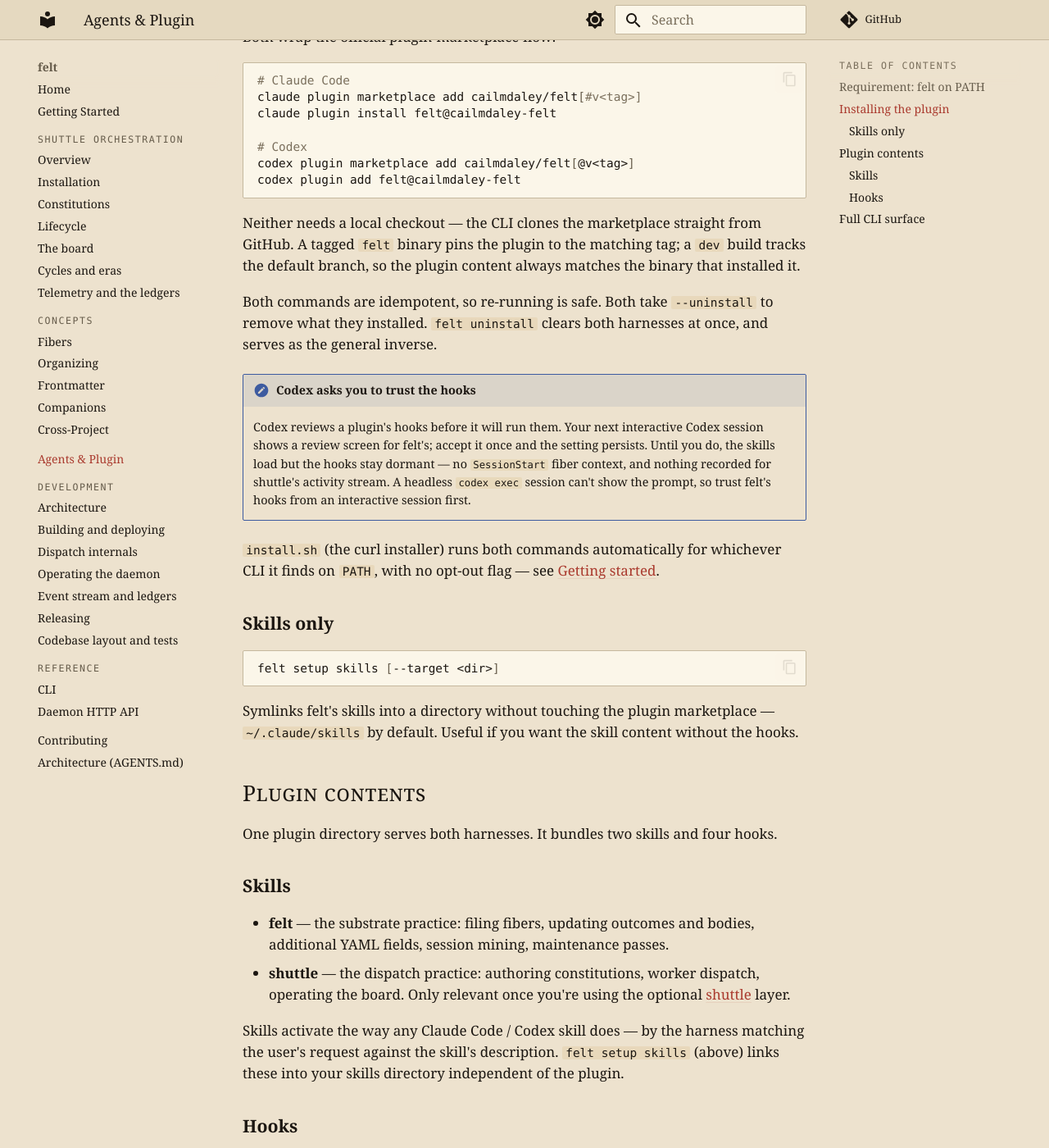
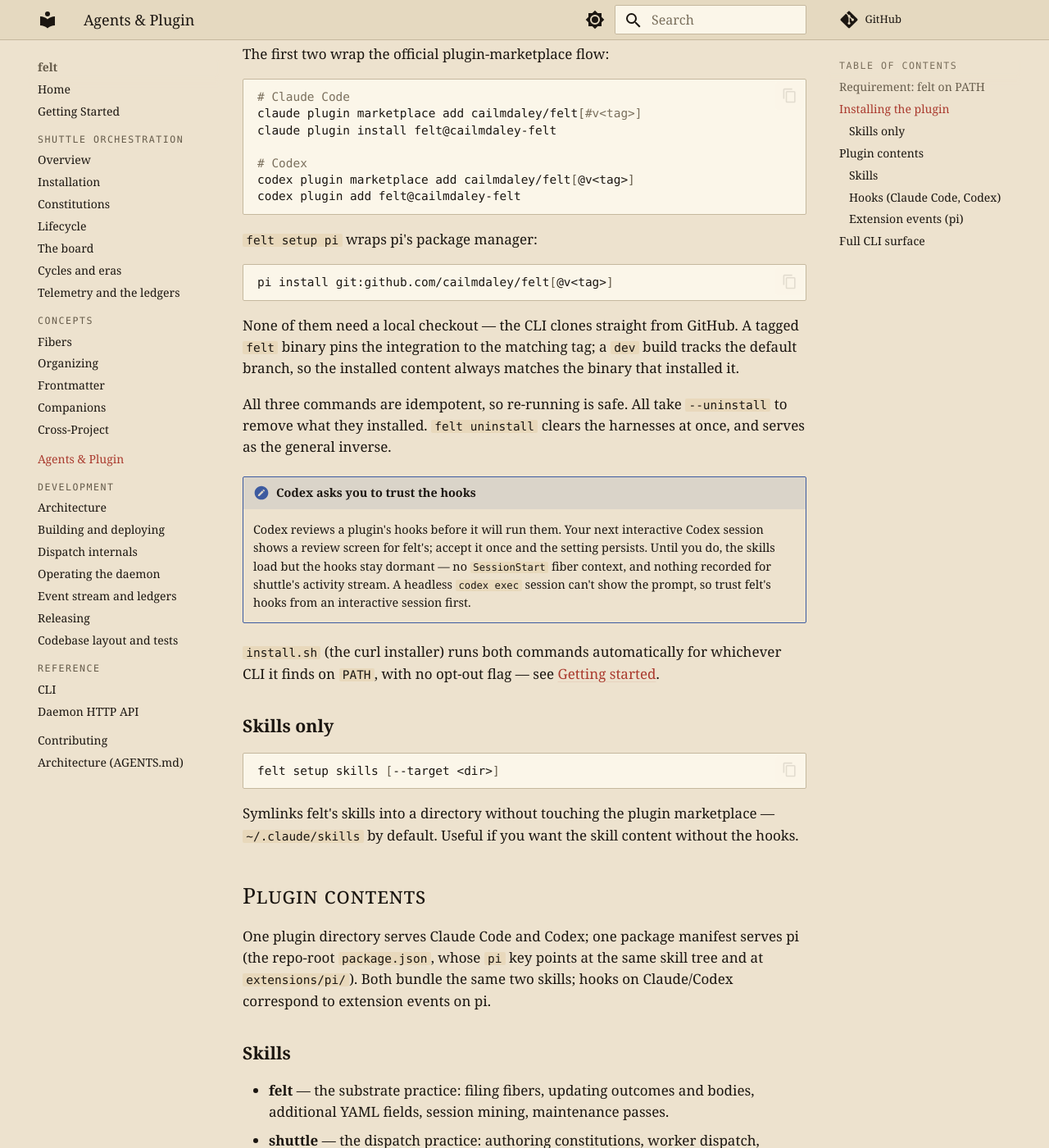
Before and after one commit to cailmdaley/felt, an MkDocs documentation site: the page built from docs/agents.md, in a window 1280 px wide and 1400 px high, scrolled down 805 px. Shown: the whole window at 82% size. Built offline with MkDocs 1.6.1 and Material for MkDocs 9.7.7, drawn with Linux system fonts in a browser that asks for light colours; comment, search, counter and statistics services are not loaded; some of the changed text lies outside the part shown.

Commit message:
felt setup pi: install/remove the pi package alongside claude and codex

````diff
--- a/docs/agents.md
+++ b/docs/agents.md
@@ -25,9 +25,10 @@
 ```bash
 felt setup claude    # Claude Code
 felt setup codex     # Codex
+felt setup pi        # pi (@earendil-works/pi-coding-agent)
 ```
 
-Both wrap the official plugin-marketplace flow:
+The first two wrap the official plugin-marketplace flow:
 
 ```bash
 # Claude Code
@@ -39,13 +40,19 @@
 codex plugin add felt@cailmdaley-felt
 ```
 
-Neither needs a local checkout — the CLI clones the marketplace straight from
-GitHub. A tagged `felt` binary pins the plugin to the matching tag; a `dev`
-build tracks the default branch, so the plugin content always matches the
+`felt setup pi` wraps pi's package manager:
+
+```bash
+pi install git:github.com/cailmdaley/felt[@v<tag>]
+```
+
+None of them need a local checkout — the CLI clones straight from
+GitHub. A tagged `felt` binary pins the integration to the matching tag; a `dev`
+build tracks the default branch, so the installed content always matches the
 binary that installed it.
 
-Both commands are idempotent, so re-running is safe. Both take `--uninstall` to
-remove what they installed. `felt uninstall` clears both harnesses at once, and
+All three commands are idempotent, so re-running is safe. All take `--uninstall` to
+remove what they installed. `felt uninstall` clears the harnesses at once, and
 serves as the general inverse.
 
 !!! note "Codex asks you to trust the hooks"
@@ -73,8 +80,10 @@
 
 ## Plugin contents
 
-One plugin directory serves both harnesses. It bundles two skills and four
-hooks.
+One plugin directory serves Claude Code and Codex; one package manifest serves
+pi (the repo-root `package.json`, whose `pi` key points at the same skill tree
+and at `extensions/pi/`). Both bundle the same two skills; hooks on Claude/Codex
+correspond to extension events on pi.
 
 ### Skills
 
@@ -84,12 +93,12 @@
   dispatch, operating the board. Only relevant once you're using the
   optional [shuttle](shuttle/index.md) layer.
 
-Skills activate the way any Claude Code / Codex skill does — by the harness
+Skills activate the way any Claude Code / Codex / pi skill does — by the harness
 matching the user's request against the skill's description. `felt setup
 skills` (above) links these into your skills directory independent of the
 plugin.
 
-### Hooks
+### Hooks (Claude Code, Codex)
 
 | Hook | Event | Effect |
 |---|---|---|
@@ -104,6 +113,24 @@
 `session.sh` wraps `felt session` with a `jq -Rs` pipeline, and falls back to
 `felt hook session` when `jq` is absent.
 
+### Extension events (pi)
+
+On pi the same behavior comes from `extensions/pi/index.ts`, loaded via the
+package manifest. The division of labor is identical — the binary owns the
+logic, the adapter owns the plumbing:
+
+| pi event | Effect |
+|---|---|
+| `session_start` | Emits the session-start event for shuttle's activity stream |
+| `before_agent_start` | Injects `felt session`'s context once per session (pi has no SessionStart context envelope); emits the prompt-submit event |
+| `tool_call` | The activation gate: in a felt-enabled project, blocks tools until the model reads the felt SKILL.md or runs `/skill:felt` — pi activates skills by reading, not by a Skill tool, so the gate lives in the extension rather than the binary |
+| `tool_result` (edit/write) | Recency stamping via `felt hook posttool` |
+| `tool_result` (bash) | Commit ledger via `felt hook commit`; post-tool-use event |
+| `agent_end`, `session_shutdown` | Stop / session-end events for the activity stream |
+
+No pi equivalent exists for SubagentStop and Notification events; the activity
+stream simply carries fewer line types from pi sessions.
+
 !!! note
     **Updating the binary updates hook behavior.** `felt update` (and
     Homebrew's post-install) refresh the binary and the plugin wiring
````
Also changed, not shown: README.md (+6 -3 lines), docs/getting-started.md (+2 -2 lines), 2 other files.
